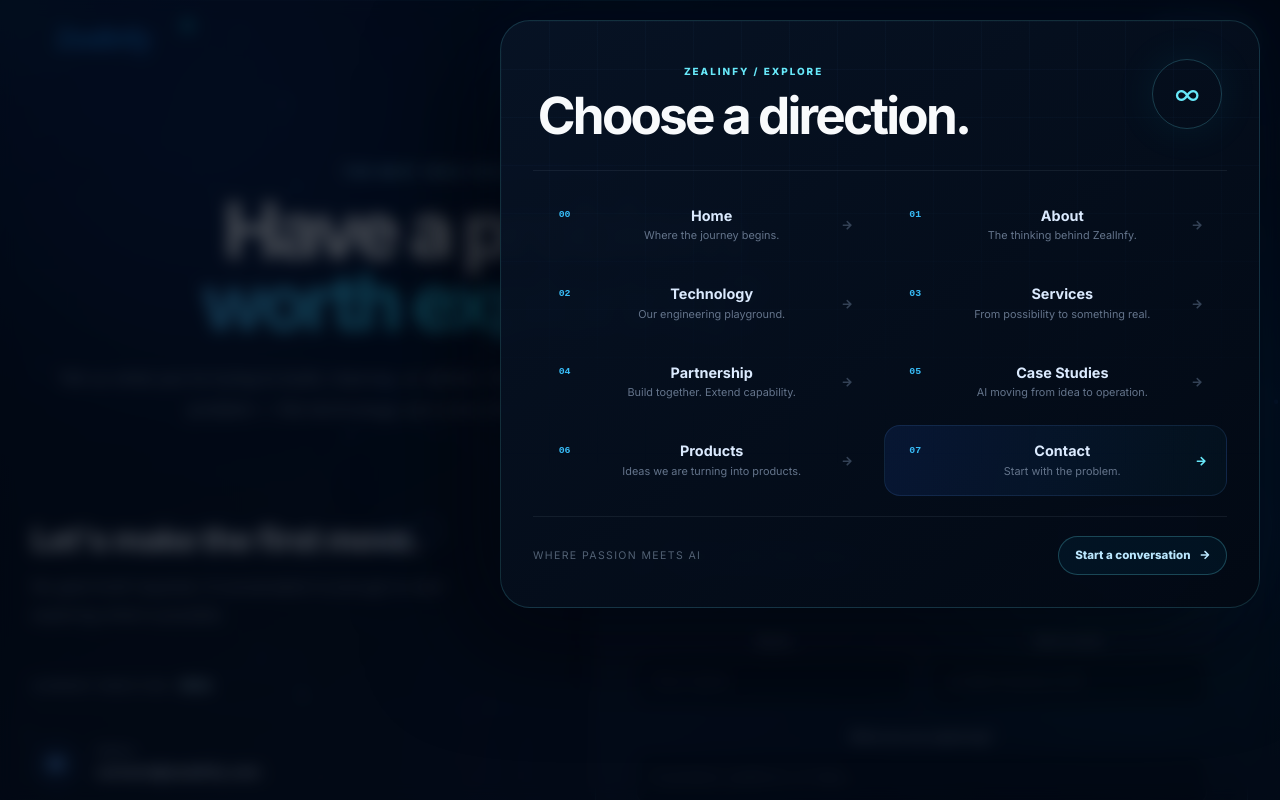
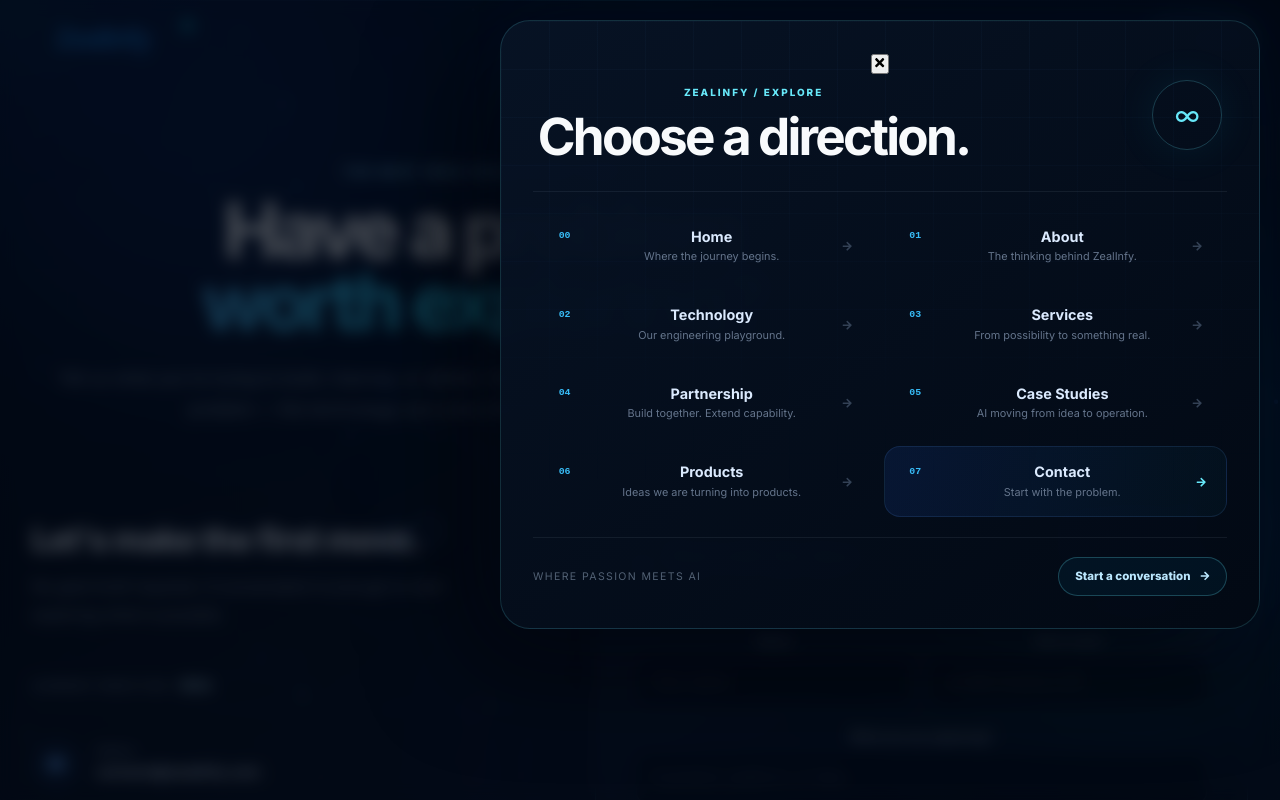
Before and after one commit to rajeshreddyrrr/ZealInfy-Website, a React (Create React App) app: page /contact in a window 1280 px wide. Both pictures are taken after a click on the button "EXPLORE". Shown: the top 800 px of the page. Built offline with nearby package versions, Linux system fonts and the light colour scheme; no server answers.

Commit message:
feat: add explicit explore dialog close action

```diff
--- a/src/components/Navbar.tsx
+++ b/src/components/Navbar.tsx
@@ -24,7 +24,7 @@ const navItems: NavItem[] = [
 interface NavbarProps { menuOpen: boolean; onMenuOpenChange: (open: boolean) => void; }
 
 const Navbar: React.FC<NavbarProps> = ({ menuOpen, onMenuOpenChange }) => {
-    const location = useLocation();
+  const location = useLocation();
 
   const closeMenu = (): void => onMenuOpenChange(false);
 
@@ -74,12 +74,15 @@ const Navbar: React.FC<NavbarProps> = ({ menuOpen, onMenuOpenChange }) => {
 
       <div className={'explore-overlay ' + (menuOpen ? 'explore-overlay-open' : '')} aria-hidden={!menuOpen}>
         <button className="explore-backdrop" onClick={closeMenu} tabIndex={-1} aria-label="Close Explore menu" />
-        <div className="explore-panel" id="zealinfy-explore-menu">
+        <div className="explore-panel" id="zealinfy-explore-menu" role="dialog" aria-modal="true" aria-labelledby="explore-dialog-title">
           <div className="explore-panel-grid" aria-hidden="true" />
+          <button className="explore-close" type="button" onClick={closeMenu} aria-label="Close Explore menu">
+            <FaTimes aria-hidden="true" />
+          </button>
           <div className="explore-panel-header">
             <div>
               <span className="explore-eyebrow">ZEALINFY / EXPLORE</span>
-              <h2>Choose a direction.</h2>
+              <h2 id="explore-dialog-title">Choose a direction.</h2>
             </div>
             <div className="explore-orbit" aria-hidden="true">∞</div>
           </div>
```
